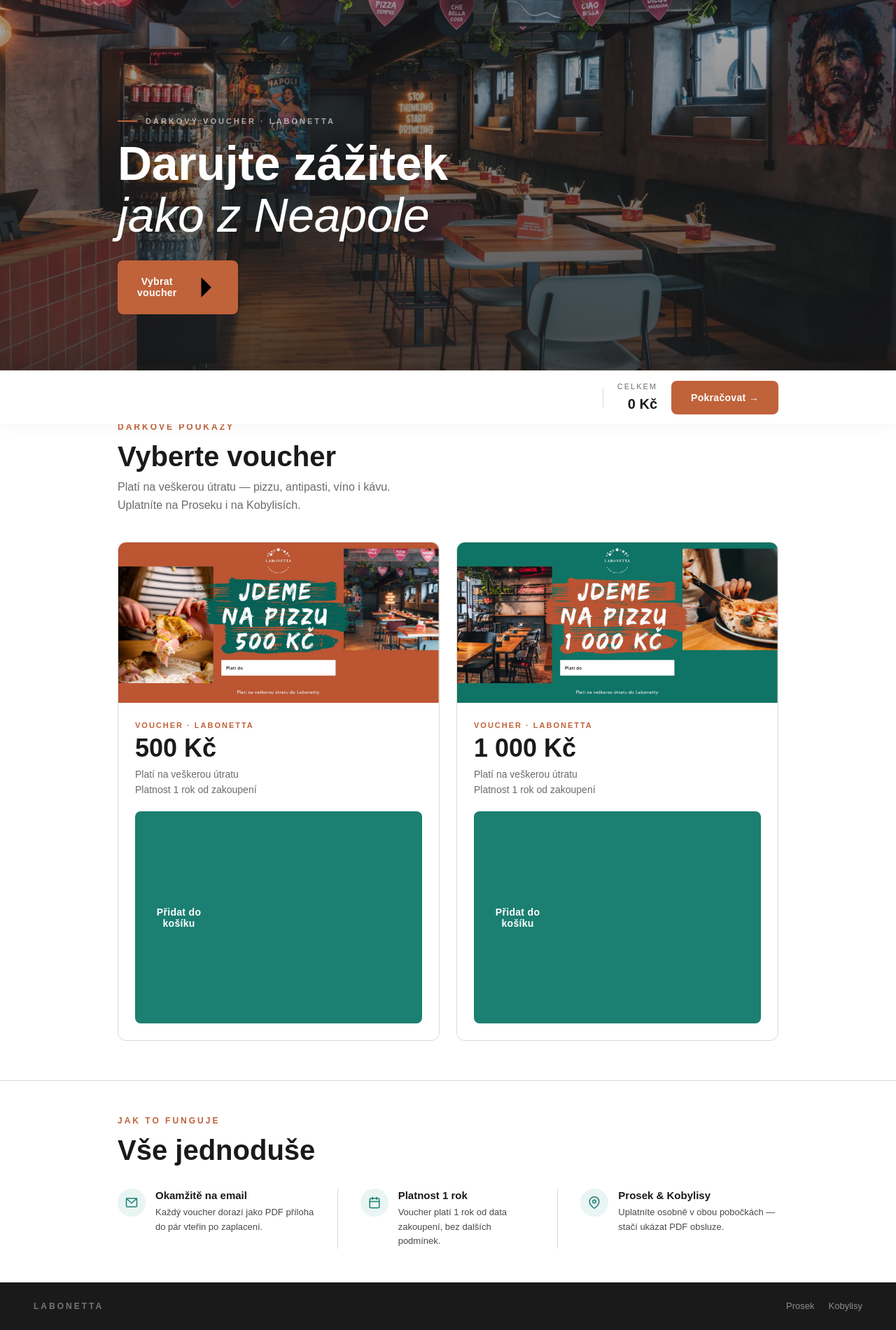
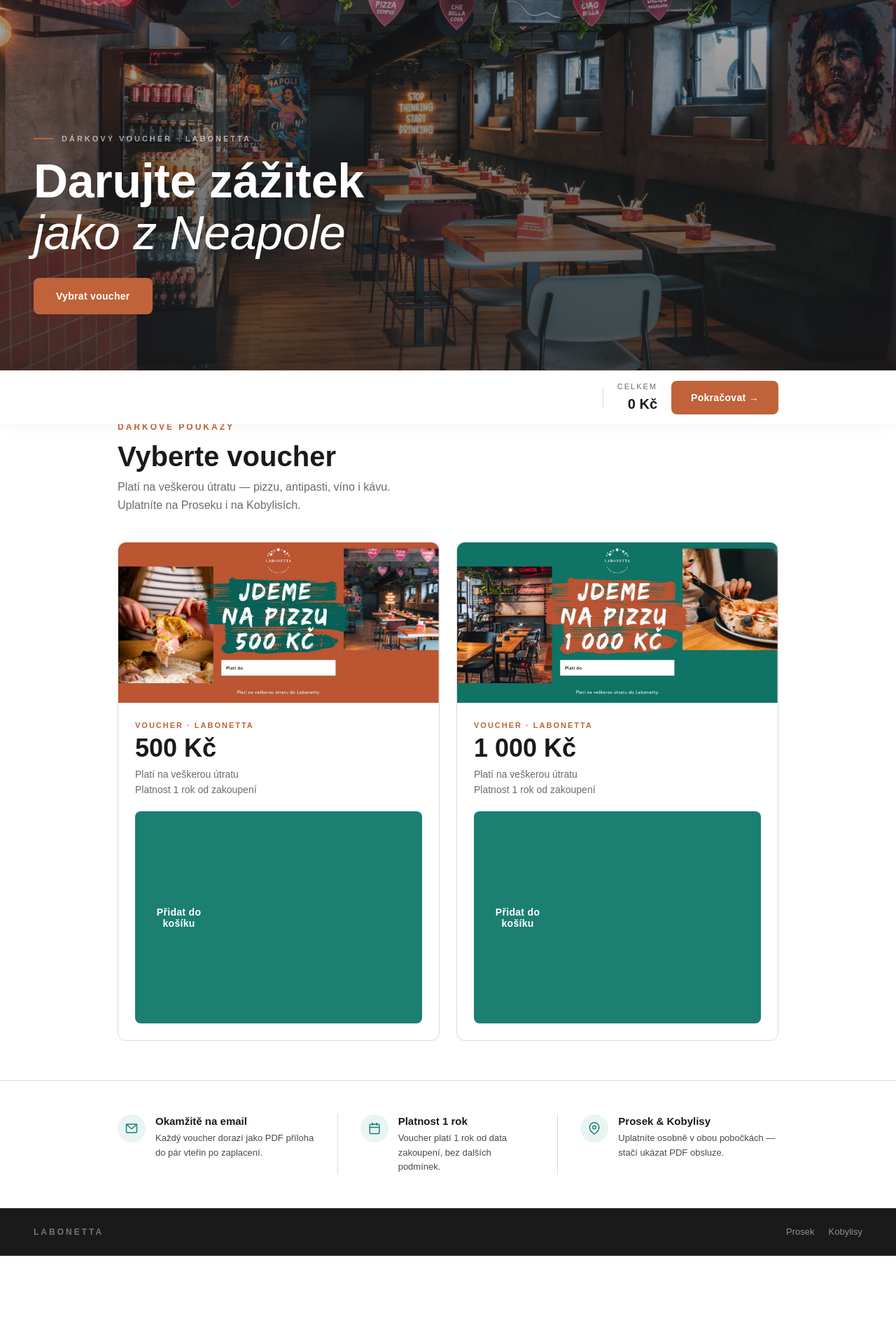
Before and after one commit to jakub245/labonetta-voucher, a website: page index.html in a window 1280 px wide. Shown: the part 271-2171 px from the top of the page at 70% size. After the commit the page ends 2065 px from the top, so only its background shows below. Drawn offline with Linux system fonts and the light colour scheme; a web font is replaced by a local one.

Commit message:
Add files via upload

```diff
--- a/index.html
+++ b/index.html
@@ -115,17 +115,11 @@
       );
     }
 
-    /* Container inside hero — same max-width as sections */
+    /* Hero content — flush to viewport edge with padding */
     .hero-content {
       position: absolute;
       bottom: 0; left: 0; right: 0;
-      padding-bottom: 80px;
-    }
-
-    .hero-content-inner {
-      max-width: 1040px;
-      margin: 0 auto;
-      padding: 0 48px;
+      padding: 0 48px 80px;
     }
 
     .hero-eyebrow {
@@ -172,12 +166,12 @@
       font-family: 'Bai Jamjuree', sans-serif;
       font-size: 14px;
       font-weight: 600;
-      padding: 14px 28px;
+      padding: 16px 32px;
       border: none;
       border-radius: 8px;
       cursor: pointer;
       transition: background 0.2s;
-      min-height: 48px;
+      min-height: 52px;
       touch-action: manipulation;
       letter-spacing: 0.3px;
     }
@@ -709,16 +703,10 @@
       border-top: 1px solid var(--border);
     }
 
-    .info-section-header {
-      max-width: 1040px;
-      margin: 0 auto;
-      padding: 48px 48px 32px;
-    }
-
     .info-inner {
       max-width: 1040px;
       margin: 0 auto;
-      padding: 0 48px 48px;
+      padding: 48px 48px;
       display: grid;
       grid-template-columns: repeat(3, 1fr);
       gap: 0;
@@ -799,14 +787,13 @@
     /* ── RESPONSIVE ── */
     @media (max-width: 800px) {
       nav { padding: 16px 24px; }
-      .hero-content-inner { padding: 0 24px; }
+      .hero-content { padding: 0 24px 56px; }
       .section { padding: 56px 20px 40px; }
       .tiles { grid-template-columns: 1fr; gap: 16px; }
       .sticky-bar-inner { padding: 12px 20px; flex-wrap: wrap; }
       .checkout-inner { grid-template-columns: 1fr; padding: 40px 20px; gap: 32px; }
       .checkout-summary { order: -1; }
-      .info-section-header { padding: 40px 20px 24px; }
-      .info-inner { grid-template-columns: 1fr; padding: 0 20px 40px; gap: 24px; }
+      .info-inner { grid-template-columns: 1fr; padding: 40px 20px; gap: 24px; }
       .info-item { border-right: none !important; padding: 0 !important; flex-direction: row; align-items: flex-start; gap: 14px; }
       .info-icon-wrap { flex-shrink: 0; }
       footer { padding: 20px; flex-direction: column; align-items: flex-start; }
@@ -840,7 +827,6 @@
   <img class="hero-img" src="assets/hero-interior.jpg" alt="Interiér restaurace Labonetta s neonovým nápisem a srdíčkovými dekoracemi">
   <div class="hero-overlay" aria-hidden="true"></div>
   <div class="hero-content">
-    <div class="hero-content-inner">
     <p class="hero-eyebrow" aria-hidden="true">Dárkový voucher · Labonetta</p>
     <h1>Darujte zážitek<br><em>jako z Neapole</em></h1>
     <button
@@ -849,9 +835,7 @@
       aria-label="Přejít na výběr voucherů"
     >
       Vybrat voucher
-        <svg viewBox="0 0 24 24" aria-hidden="true"><line x1="5" y1="12" x2="19" y2="12"/><polyline points="12 5 19 12 12 19"/></svg>
     </button>
-    </div>
   </div>
 </section>
 
@@ -992,11 +976,7 @@
 </section>
 
 <!-- INFO SECTION -->
-<section class="info-section" aria-labelledby="info-title">
-  <div class="info-section-header">
-    <p class="section-eyebrow">Jak to funguje</p>
-    <h2 class="section-title" id="info-title">Vše jednoduše</h2>
-  </div>
+<section class="info-section" aria-label="Proč koupit voucher">
   <div class="info-inner">
 
     <div class="info-item">
```
Lines whose indentation alone changed are shown as unchanged.
